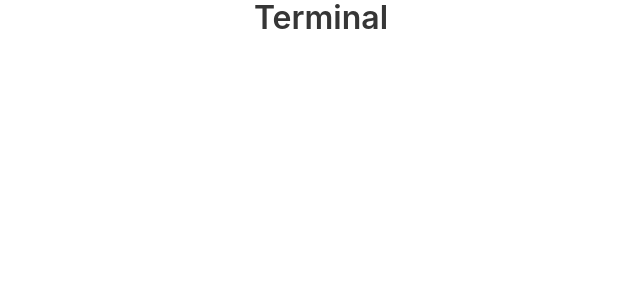
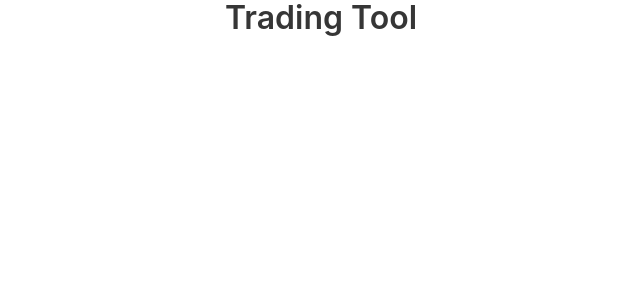
Before and after one commit to priyanshudabas/Trading-Tool-v2.0, a React (Create React App) app in the folder trading-terminal/: page / in a window 1280 px wide. Shown: the top 300 px of the page, without its empty margins (319-959 px from the left). Built offline with nearby package versions, Linux system fonts and the light colour scheme.

Commit message:
Change title

```diff
--- a/trading-terminal/src/App.js
+++ b/trading-terminal/src/App.js
@@ -4,7 +4,7 @@
 function App() {
   return (
     <div className="App">
-      <h1 className="title">Terminal</h1>
+      <h1 className="title">Trading Tool</h1>
     </div>
   );
 }
```
